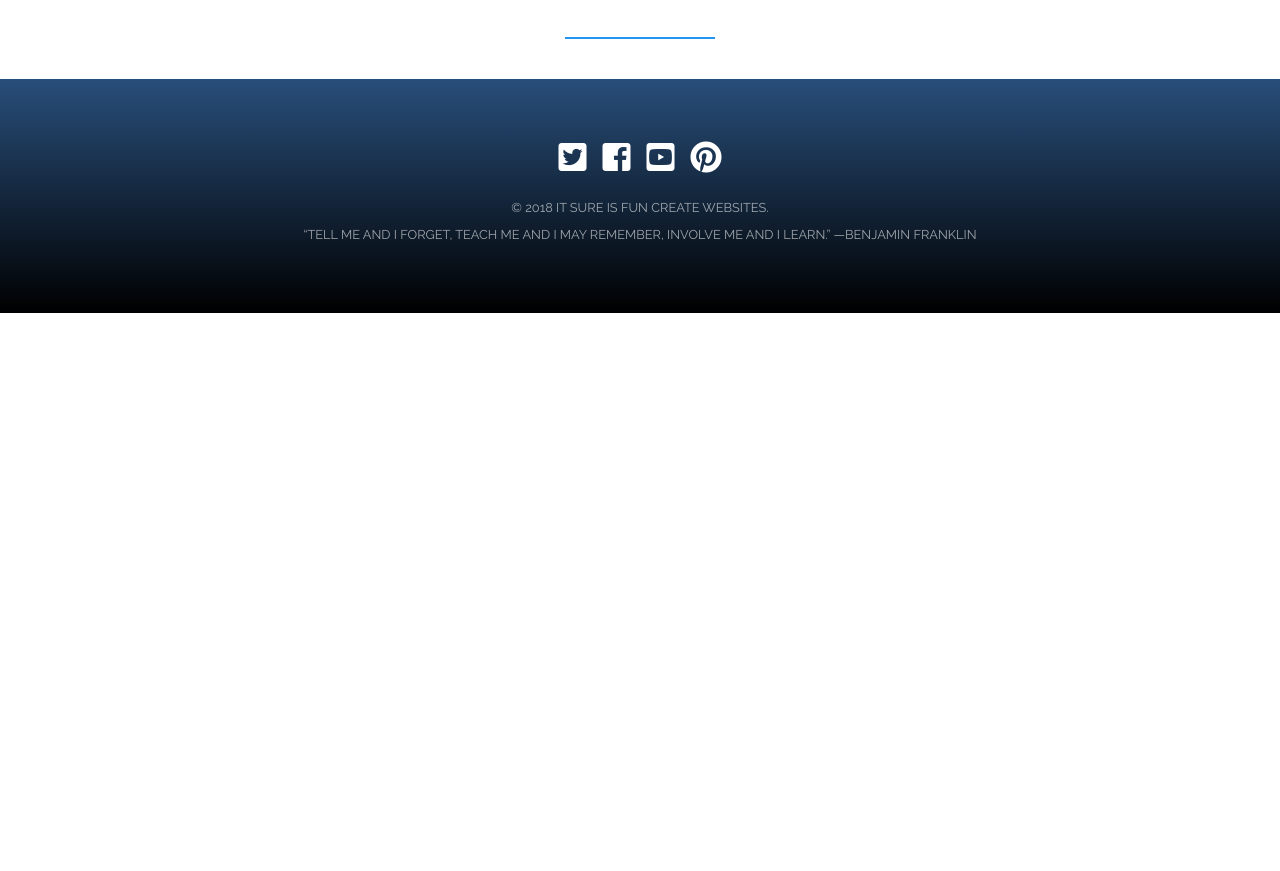
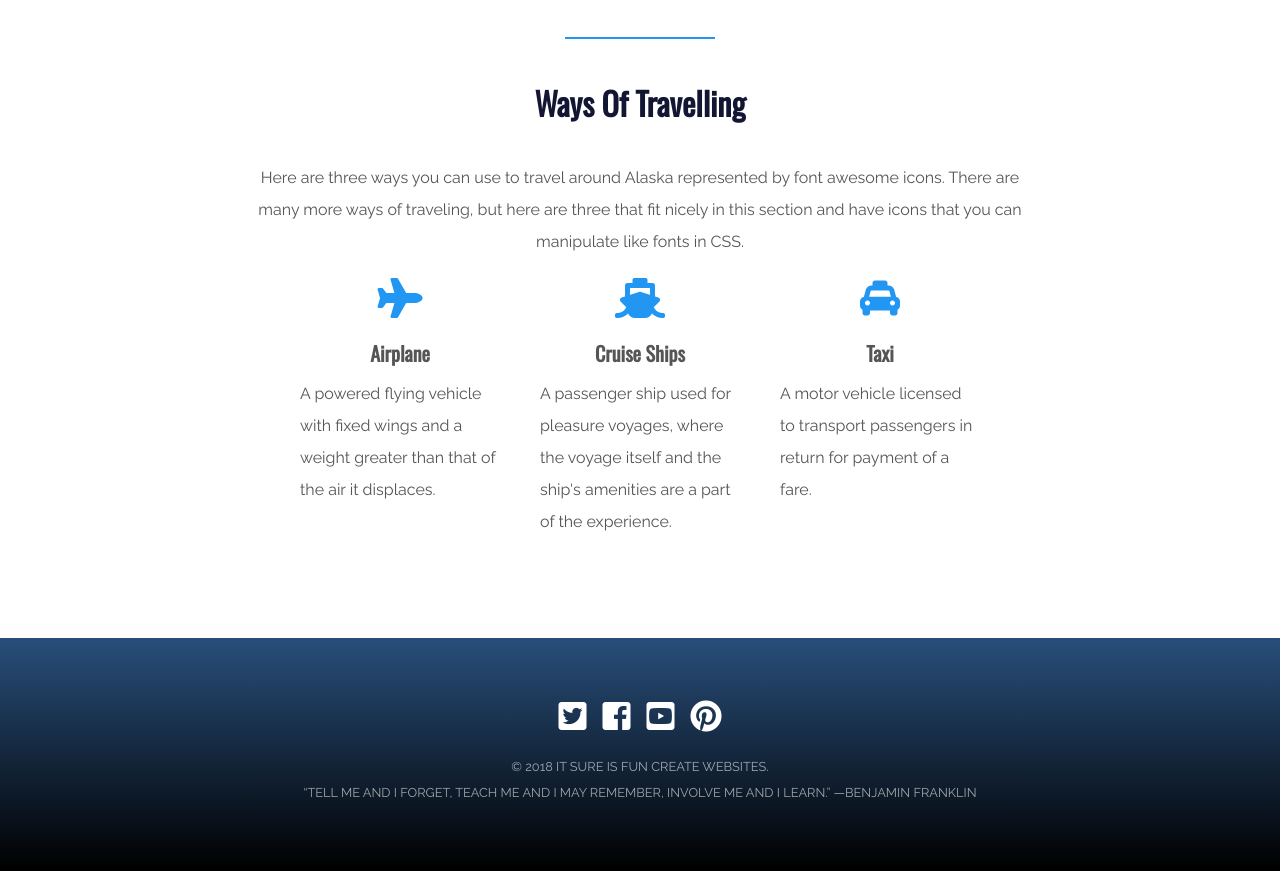
Before and after one commit to afide26/photo-gallery, a plain HTML site: page index.html in a window 1280 px wide. Shown: the part 2118-2989 px from the top of the page. Before the commit the page ends 2431 px from the top, so only its background shows below. Drawn offline with nearby package versions, Linux system fonts and the light colour scheme.

Commit message:
Finish ways of travelling section

```diff
--- a/index.html
+++ b/index.html
@@ -13,49 +13,7 @@
     crossorigin="anonymous">
   <title>Amazing Zenva Page AboutAlaska</title>
   <style>
-    #gallery {
-      background-color: #fff;
-    }
 
-    #gallery .grid li {
-      padding: 20px;
-      height: 350px;
-      border-radius: 3px;
-      background-clip: content-box;
-      background-size: cover;
-      background-position: center;
-      background-color: #333;
-    }
-
-    #gallery ul.grid {
-      width: 100%;
-      display: flex;
-      flex-wrap: wrap;
-      justify-content: center;
-    }
-
-    #gallery .grid li.small {
-      flex-basis: 40%;
-    }
-
-    #gallery .grid li.large {
-      flex-basis: 60%;
-    }
-
-    #gallery p {
-      max-width: 800px;
-      text-align: center;
-      margin: 0 auto 35px;
-      line-height: 2;
-    }
-
-    @media screen and (max-width: 1000px) {
-
-      #gallery .grid li.small,
-      #gallery .grid li.large {
-        flex-basis: 100%;
-      }
-    }
   </style>
 </head>
 
@@ -102,9 +60,40 @@
     <hr>
   </div>
   <!-- *********************************** -->
+  <div id="getting-around">
+    <h3 class="title">Ways of Travelling</h3>
+    <p>
+      Here are three ways you can use to travel around Alaska represented by font awesome icons. There are many more
+      ways of traveling, but here are three that fit nicely in this section and have icons that you can manipulate like
+      fonts in CSS.
+    </p>
+    <ul class="grid">
+      <li><i class="fas fa-plane ico"></i>
+        <h4>Airplane</h4>
+        <p>
+          A powered flying vehicle with fixed wings and a weight greater than that of the air it displaces.
+        </p>
+      </li>
+      <li><i class="fas fa-ship ico"></i>
+        <h4>Cruise Ships</h4>
+        <p>
+          A passenger ship used for pleasure voyages, where the voyage itself and the ship's amenities are a part of
+          the experience.
+        </p>
+      </li>
+      <li><i class="fas fa-taxi ico"></i>
+        <h4>Taxi</h4>
+        <p>
+          A motor vehicle licensed to transport passengers in return for payment of a fare.
+        </p>
+      </li>
+    </ul>
+  </div>
+  <!-- *********************************** -->
   <footer id="social-media">
     <ul>
-      <li><a href="#" target="_blank"><i class="fab fa-twitter-square"></a></i></li>
+      <li><a href="#" target="_blank"><i class="fab fa-twitter-square"></a></i>
+      </li>
       <li><a href="#" target="_blank"><i class="fab fa-facebook-square"></a></i></li>
       <li><a href="#" target="_blank"><i class="fab fa-youtube-square"></a></i></li>
       <li><a href="#" target="_blank"><i class="fab fa-pinterest"></a></i></li>
--- a/style.css
+++ b/style.css
@@ -35,7 +35,7 @@ ul {
   list-style: none;
 }
 
-/* HERO STYLES */
+/* START OF HERO STYLES */
 #hero {
   background-color: gray;
   color: #fff;
@@ -162,7 +162,68 @@ hr {
 
 /* END OF ABOUT STYLES */
 
-/* GALLERY STYLES */
+/* START OF WAYS OF TRAVELLING */
+#getting-around {
+  text-align: center;
+  max-width: 800px;
+  margin: 0 auto;
+}
+
+#getting-around ul.grid {
+  display: flex;
+  flex-direction: row;
+  flex-wrap: wrap;
+  justify-content: center;
+  align-items: flex-start;
+  margin-bottom: 60px;
+}
+
+#getting-around p {
+  line-height: 2;
+  margin-bottom: 20px;
+}
+
+#getting-around ul.grid li {
+  flex-basis: 30%;
+  padding: 0 20px;
+  margin-bottom: 40px;
+}
+
+.ico {
+  font-size: 40px;
+  color: #2196f3;
+  margin-bottom: 20px;
+}
+
+#getting-around ul.grid li h4 {
+  color: #555;
+  font-size: 20px;
+  margin-bottom: 10px;
+}
+
+#getting-around ul.grid li p {
+  text-align: left;
+  margin: 0;
+}
+
+@media screen and (max-width:1000px) {
+  #getting-around {
+    padding: 0 40px;
+  }
+
+  #getting-around ul.grid li {
+    flex-basis: 70%;
+    margin-bottom: 65px;
+  }
+
+  #getting-around ul.grid li p {
+    text-align: center;
+  }
+}
+
+/* END OF WAYS OF TRAVELLING */
+
+/* START OF GALLERY STYLES */
 #gallery {
   background-color: #fff;
 }
@@ -209,7 +270,7 @@ hr {
 
 /* END OF GALLERY STYLES */
 
-/* FOOTER STYLES */
+/* START OF FOOTER STYLES */
 #social-media {
   background-color: #131622;
   background: linear-gradient(to bottom, #284e7a, #000 100%);
```
